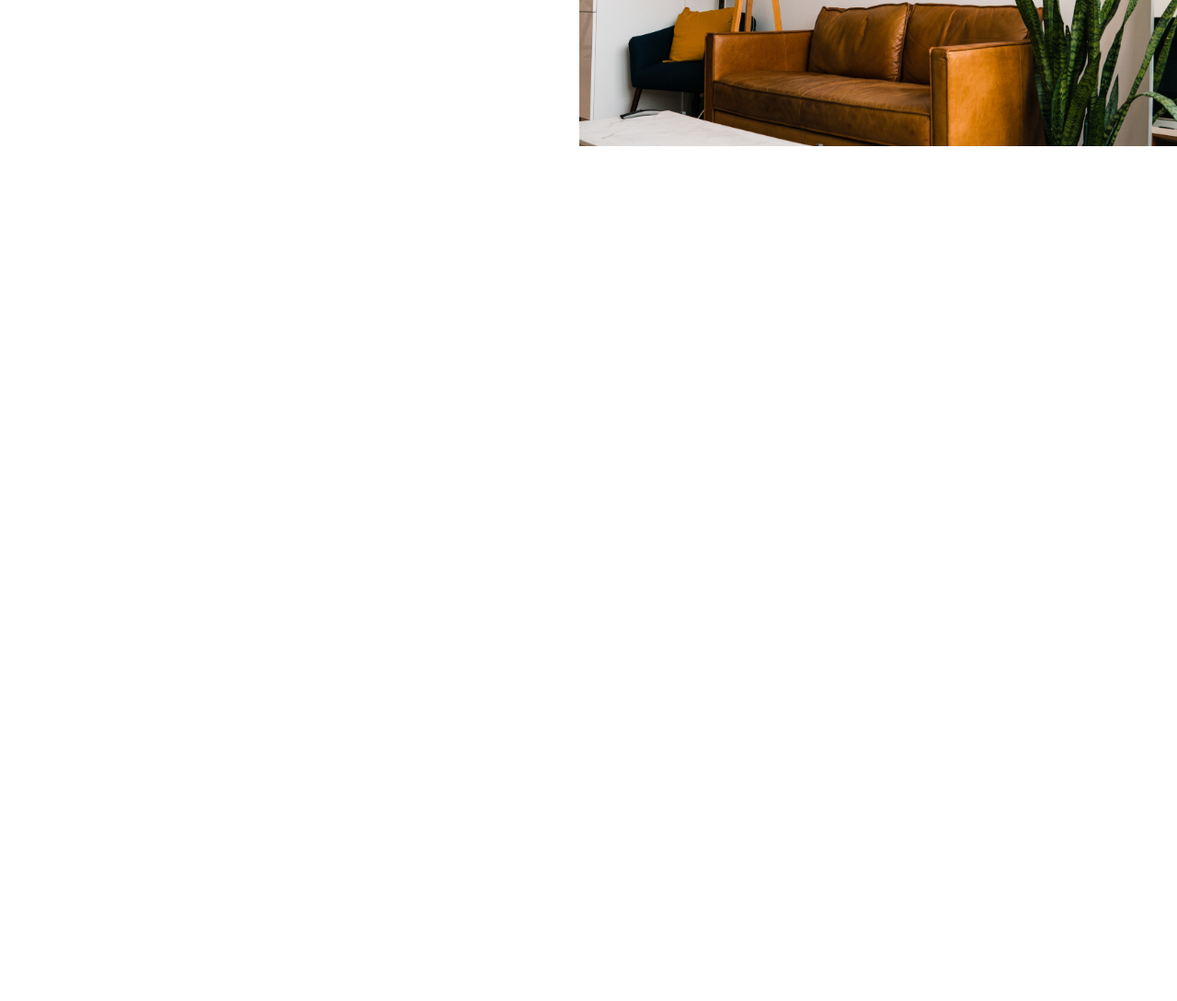
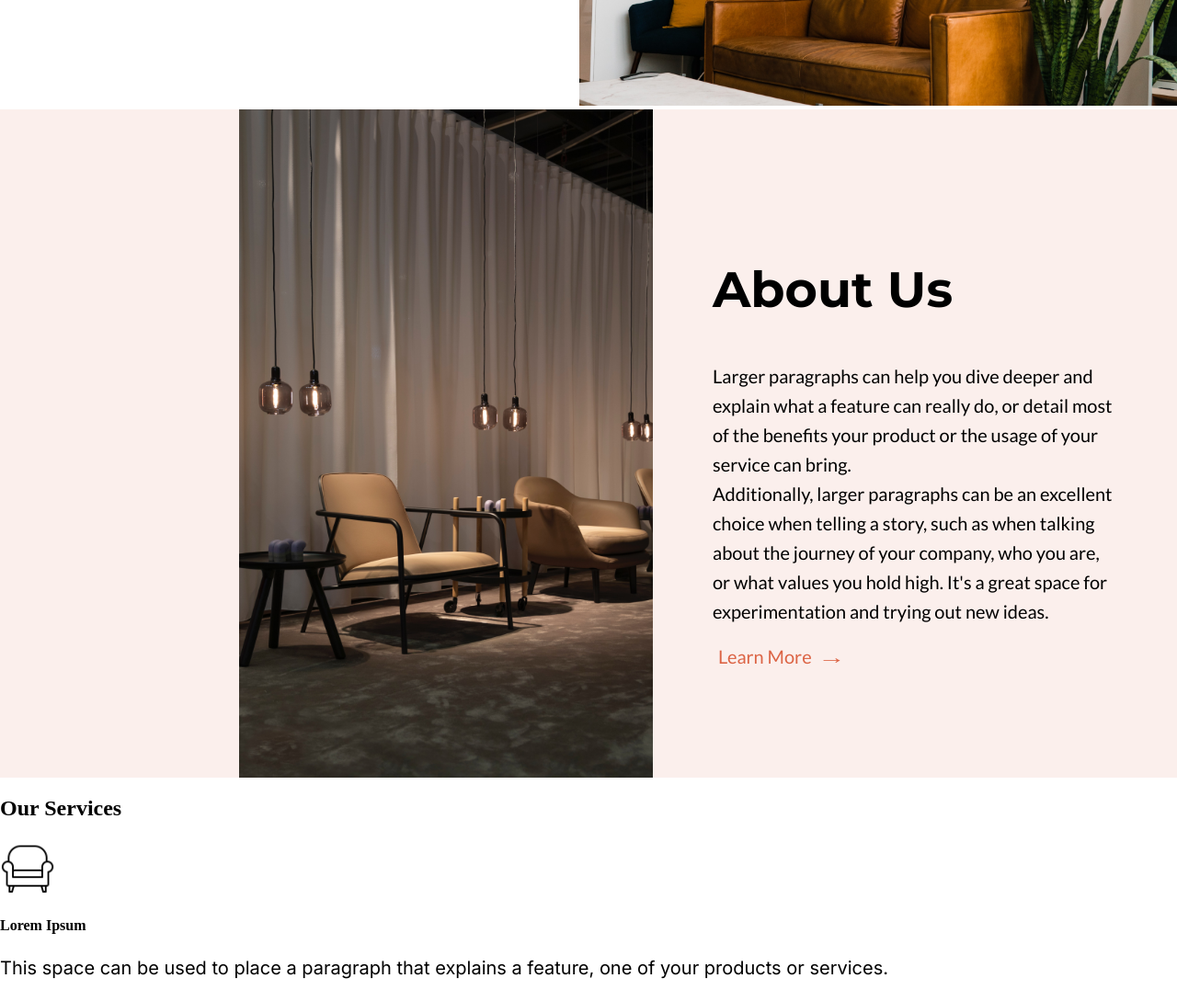
Before and after one commit to stelaelezi/interior, a plain HTML site: page index.html in a window 1280 px wide. Shown: the part 577-1666 px from the top of the page at 92% size. Before the commit the page ends 800 px from the top, so only its background shows below. Drawn offline with Linux system fonts and the light colour scheme.

Commit message:
about us section

```diff
--- a/index.html
+++ b/index.html
@@ -37,10 +37,43 @@
             src="photos/Hero.png"
             alt="Interior Design Hero Image"
             width="650px"
-            height="650px"
           />
         </div>
       </div>
+      <section class="about-us">
+        <img src="photos/Image2.png" alt="Chairs" />
+        <div class="about-us-content">
+          <h2>About Us</h2>
+          <p>
+            Larger paragraphs can help you dive deeper and explain what a
+            feature can really do, or detail most of the benefits your product
+            or the usage of your service can bring.<br />
+            Additionally, larger paragraphs can be an excellent choice when
+            telling a story, such as when talking about the journey of your
+            company, who you are, or what values you hold high. It's a great
+            space for experimentation and trying out new ideas.
+          </p>
+          <button class="learn-more">
+            Learn More <span class="arrow">&rarr;</span>
+          </button>
+        </div>
+      </section>
+      <section class="services">
+        <h2>Our Services</h2>
+        <article class="service">
+          <img
+            src="photos/armchair.png"
+            alt="Armchair"
+            width="60px"
+            height="60px"
+          />
+          <h4>Lorem Ipsum</h4>
+          <p>
+            This space can be used to place a paragraph that explains a feature,
+            one of your products or services.
+          </p>
+        </article>
+      </section>
     </main>
     <footer></footer>
   </body>
--- a/style.css
+++ b/style.css
@@ -11,29 +11,40 @@ body {
 }
 p {
   font-family: Inter;
+  font-size: 20px;
+  font-weight: 400;
+  line-height: 32px;
 }
 
 .logo {
   display: flex;
-  margin-left: 260px;
-  margin-top: 26px;
+  justify-content: space-between;
+  align-items: center;
+  margin-top: 10px;
+  width: 100%;
 }
-
+.logo-img img {
+  width: 40px;
+  height: auto;
+  max-width: 100%;
+  margin-right: 5px;
+  margin-left: 200px;
+}
 .logo p {
   font-size: 24px;
   font-weight: 700;
   margin-left: 10px;
-  margin-top: 7px;
 }
 
 .logo a {
+  display: flex;
   font-family: Lato;
   font-size: 18px;
   font-weight: 500;
   text-decoration: none;
   color: var(--color-primary);
-  margin-top: 10px;
-  margin-left: 700px;
+  margin-left: auto;
+  margin-right: 300px;
 }
 
 .hero {
@@ -44,7 +55,7 @@ p {
 .hero-content {
   max-width: 480px;
   padding: 90px;
-  margin-left: 80px;
+  margin-left: auto;
 }
 
 .hero h1 {
@@ -54,10 +65,7 @@ p {
   line-height: 67px;
 }
 
-.hero p {
-  font-size: 20px;
-  font-weight: 400;
-  line-height: 32px;
+.hero-content p {
   padding-right: 51px;
 }
 
@@ -73,3 +81,51 @@ p {
   line-height: 24px;
   cursor: pointer;
 }
+
+.about-us {
+  display: grid;
+  grid-template-columns: 1fr 1fr;
+  background-color: var(--color-section);
+  max-width: 1920px;
+  margin-top: auto;
+  overflow: hidden;
+}
+
+.about-us img {
+  width: 450px;
+  height: 100%;
+  margin-left: 260px;
+}
+
+.about-us-content {
+  max-width: 440px;
+  margin: auto;
+}
+
+.about-us p {
+  font-family: Lato;
+}
+
+.about-us h2 {
+  font-family: Montserrat;
+  font-weight: 700;
+  font-size: 54px;
+  line-height: 65px;
+}
+
+.learn-more {
+  border: none;
+  background-color: transparent;
+  color: var(--color-button);
+  font-family: Lato;
+  font-size: 20px;
+  font-weight: 400;
+  line-height: 24px;
+  cursor: pointer;
+}
+
+.arrow {
+  width: 35px;
+  transform: scaleX(1.5);
+  display: inline-block;
+}
```
Also changed, not shown: photos/armchair.png (added), photos/lamps.png (added), photos/vase.png (added).
